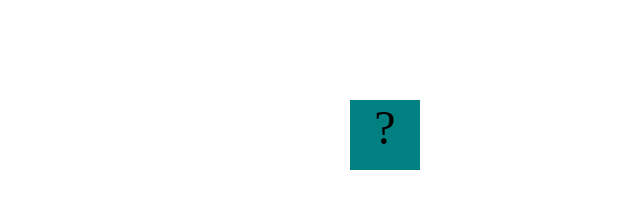
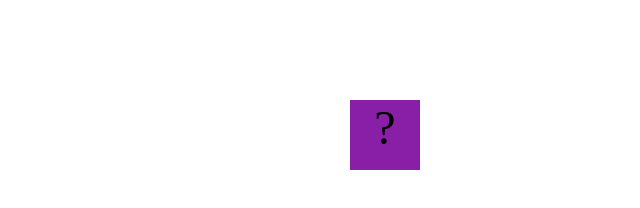
Before and after one commit to krot474033/krot474033.github.io, a plain HTML site: page fsd-projects/bouncing-box/index.html in a window 1280 px wide. Shown: the whole page, without its empty margins (640-1280 px from the left). Drawn offline with Linux system fonts and the light colour scheme.

Commit message:
bonus bouncing box challage

```diff
--- a/fsd-projects/bouncing-box/index.html
+++ b/fsd-projects/bouncing-box/index.html
@@ -8,7 +8,7 @@
       .box {
         width: 70px;
         height: 70px;
-        background-color: teal;
+        background-color: rgb(137, 31, 166);
         font-size: 300%;
         text-align: center;
         user-select: none;
@@ -55,8 +55,9 @@
         box.on("click", handleBoxClick);
 
         // moves the Box to a new position on the screen along the X-Axis
-        function moveBoxTo(newPositionX) {
+        function moveBoxTo(newPositionX, newPositionY) {
           box.css("left", newPositionX);
+          box.css("top", newPositionY);
         }
 
         // changes the text displayed on the Box
@@ -72,15 +73,16 @@
         var positionX = 0;
         var points = 0;
         var speed = 10;
-
-
+        var positionY;
+        var speedY;
+        var boardHeight = jQuery(window).height();
         /**
          * This Function will be called 20 times/second.
          * Each time it is called, it should move the Box to a new location.
          * If the box drifts off the screen, turn it around!
          */
         function update() {
-        moveBoxTo(positionX);
+        moveBoxTo(positionX, positionY);
         positionX += speed;
         if (positionX > boardWidth) {
         speed *= -1;
```
